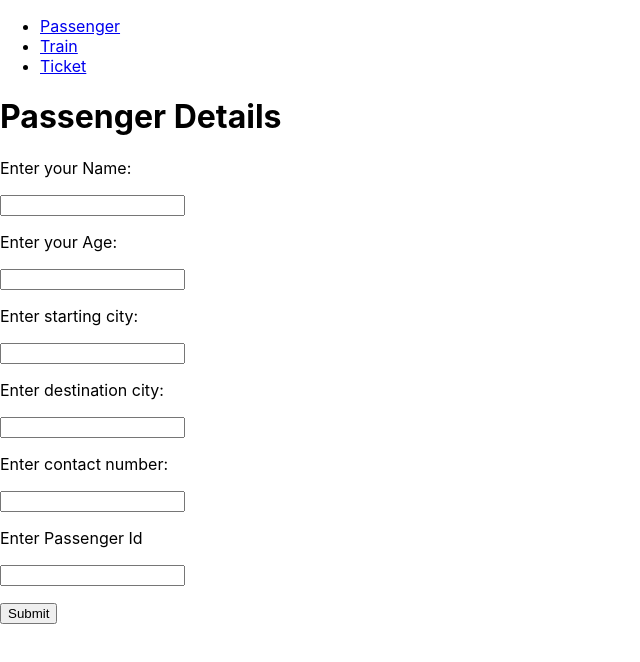
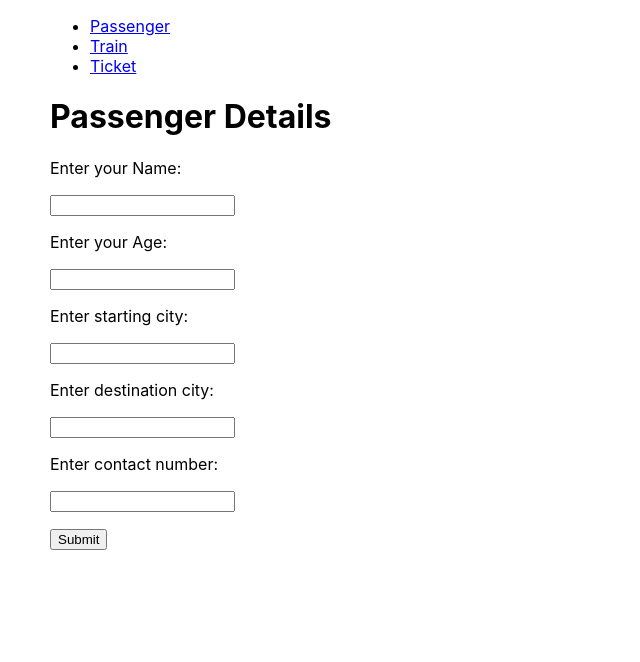
Before and after one commit to rajdeepd192/Ticket-booking-react, a React (Create React App) app: page /passenger in a window 1280 px wide. Shown: the top 662 px of the page, without its empty margins (0-640 px from the left). Built offline with nearby package versions, Linux system fonts and the light colour scheme.

Commit message:
Modification

```diff
--- a/src/PassengerForm.js
+++ b/src/PassengerForm.js
@@ -9,8 +9,8 @@ export default class Form extends React.Component {
             age: null,
             start_city: null,
             end_city: null,
-            contact_no: null,
-            passenger_id: null
+            contact_no: null
+
 
         }
     }
@@ -41,16 +41,16 @@ export default class Form extends React.Component {
 
       submitHandler = (event) => {
         event.preventDefault();
-        alert("Form submitted ");
+
         axios.post('http://localhost:8080/booking/passengers', {
             passenger_name: this.state.passenger_name,
             age: this.state.age,
             start_city: this.state.start_city,
             end_city:  this.state.end_city,
-            contact_no: this.state.contact_no,
-            passenger_id: this.state.passenger_id
+            contact_no: this.state.contact_no
+
         })
-        .then(response => alert(response.body));
+        .then(response => alert("Form submitted"));
       }
 
     render() {
@@ -82,11 +82,7 @@ export default class Form extends React.Component {
                 type="text"
                 onChange={this.contact_noChangeHandler}
                />
-               <p> Enter Passenger Id </p>
-               <input
-                type="text"
-                onChange={this.passenger_idChangeHandler}
-                />
+
               <p>
               <input type='submit'/>
               </p>
--- a/src/index.css
+++ b/src/index.css
@@ -1,5 +1,7 @@
 body {
   margin: 0;
+  text-align: left;
+  padding-left: 50px;
   font-family: -apple-system, BlinkMacSystemFont, 'Segoe UI', 'Roboto', 'Oxygen',
     'Ubuntu', 'Cantarell', 'Fira Sans', 'Droid Sans', 'Helvetica Neue',
     sans-serif;
```
Also changed, not shown: 1 other file (tests, documents, lock files or other folders).
